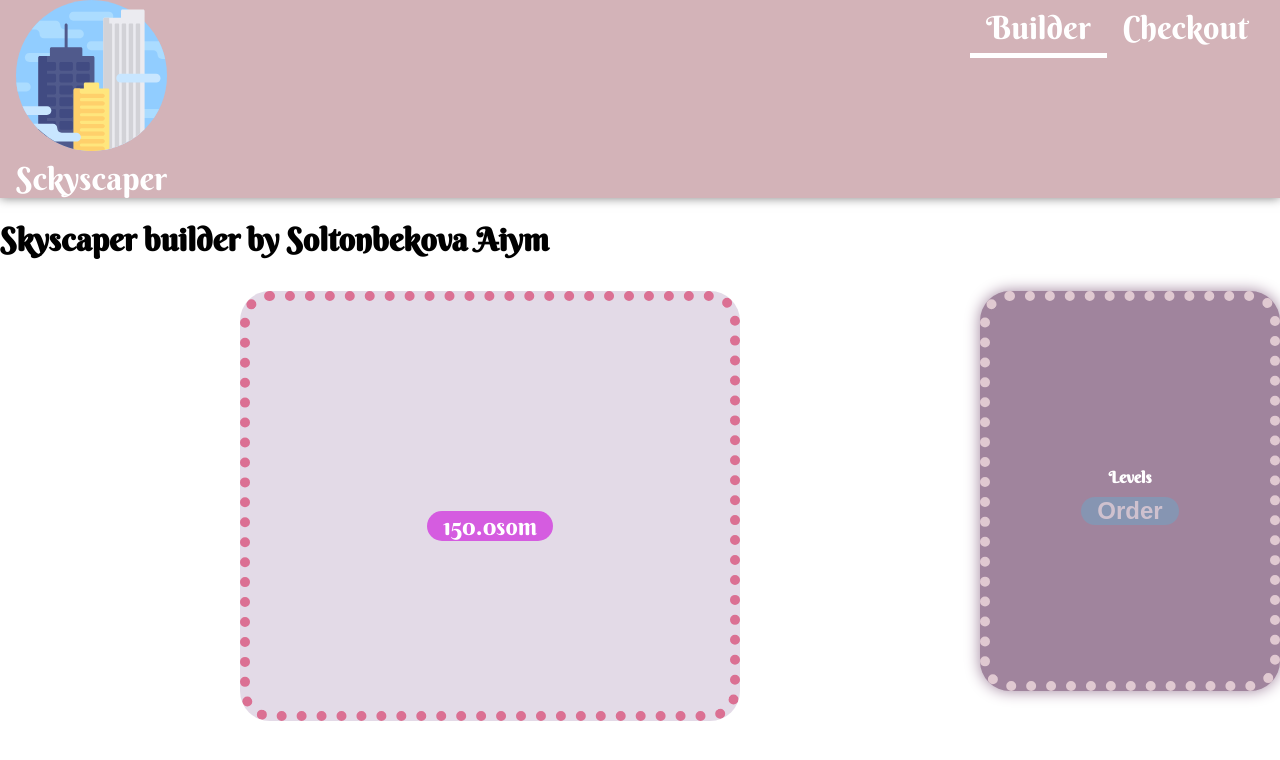
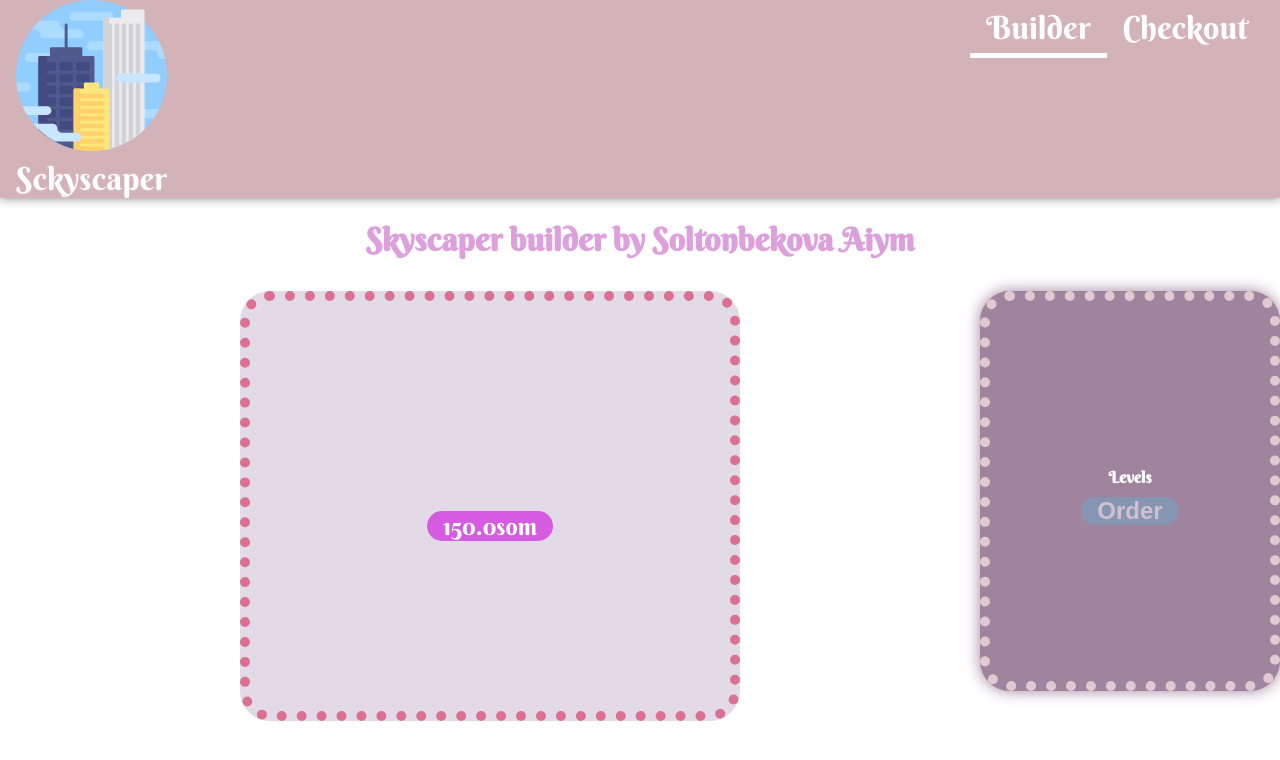
Before and after one commit to soltonbekov-aiymkyz/builder, a React (Create React App) app: page / in a window 1280 px wide. Shown: the top 760 px of the page. Built offline with nearby package versions, Linux system fonts and the light colour scheme; no server answers.

Commit message:
styles for app.js

```diff
--- a/src/App.css
+++ b/src/App.css
@@ -6,20 +6,13 @@
 }
 body {
     margin: 0 ;
-    /* font-family:'Ubuntu', sans-serif;  */
 
    font-family: 'Berkshire Swash', cursive;
 }
 /*
 @import url('https://fonts.googleapis.com/css2?family=Redressed&display=swap');
-
-* {
-    box-sizing: border-box;
+*/
+.App h1 {
+     text-align: center;
+    color: plum;
 }
-body {
-    margin: 0;
-    font-family: 'Redressed', cursive;
-}
-.App h1 {
-    text-align: center;
-} */
```
